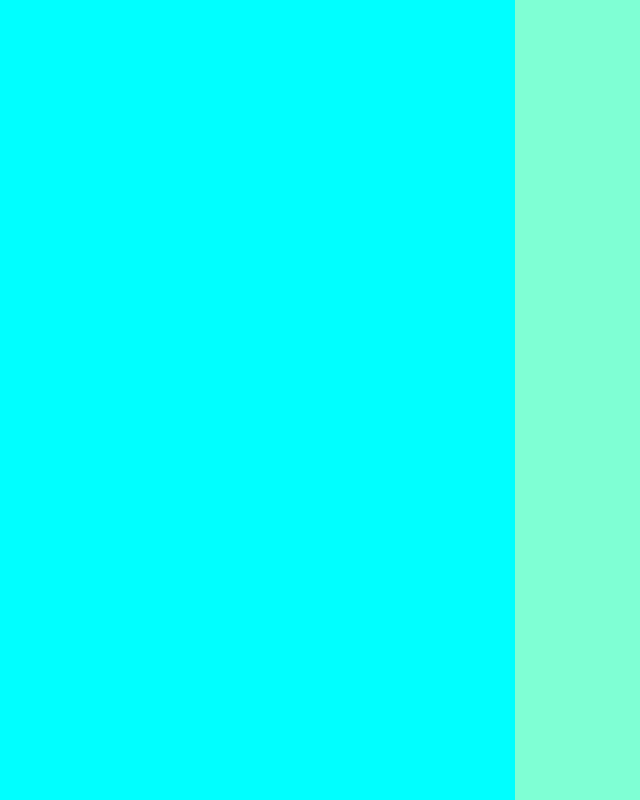
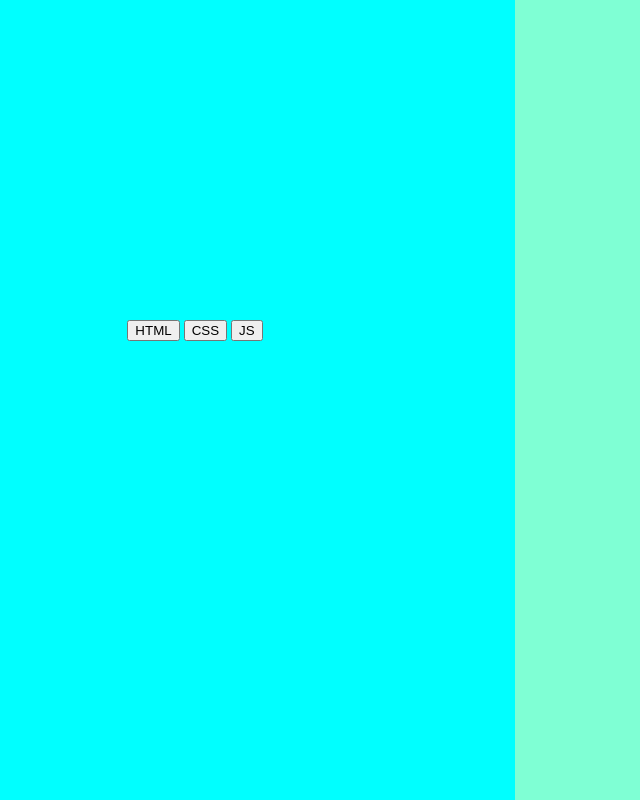
Before and after one commit to Ozzie-code-alt/web-technical-documentation, a plain HTML site: page Index.html in a window 1280 px wide. Shown: the whole page, without its empty margins (125-765 px from the left). Drawn offline with Linux system fonts and the light colour scheme.

Commit message:
centered a div in css

```diff
--- a/Index.html
+++ b/Index.html
@@ -10,7 +10,13 @@
 <body>
     <div class="mainbody">
         <div class="leftside">
+            <div class="buttons">
+            <button class="HtmlFund"> HTML </button>
+            <button class="CSSFund"> CSS </button>
+            <button class="JSFund"> JS </button>
         </div>
+        </div>
+
         <div class="rightside">
         </div>
     </div>
--- a/main.css
+++ b/main.css
@@ -11,8 +11,16 @@ body{
     grid-template-columns: repeat(2,1fr);
 }
 .mainbody .leftside{
+    text-align: center;
     background-color: aqua;
+    justify-content: center;
+
+
 }
 .mainbody .rightside{
     background-color: aquamarine;
 }
+
+.mainbody .leftside .buttons{
+    margin-top: 20rem;
+}
```
